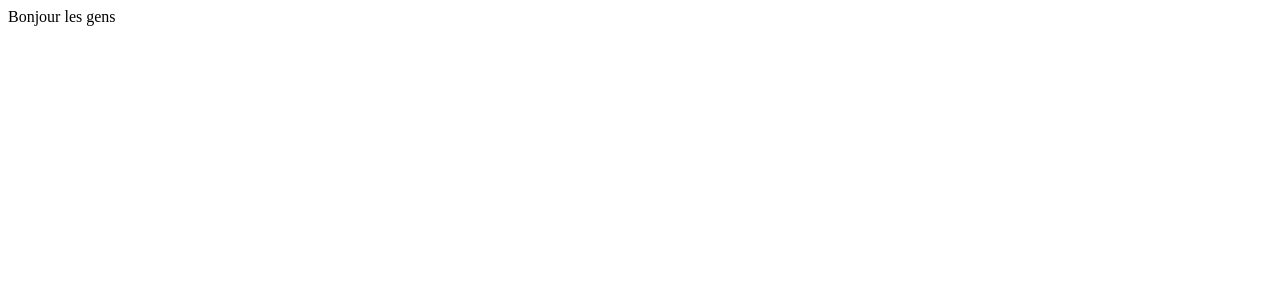
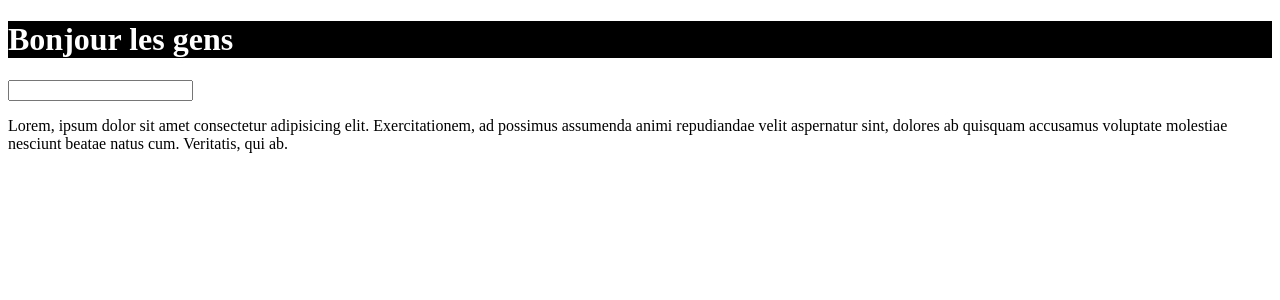
Before and after one commit to Ryn-Bghl/react-app-learn, a React (Create React App) app: page / in a window 1280 px wide. Shown: the top 300 px of the page. Built offline with nearby package versions, Linux system fonts and the light colour scheme.

Commit message:
JSX: variables

```diff
--- a/src/App.jsx
+++ b/src/App.jsx
@@ -1,5 +1,14 @@
+const title = "Bonjour les gens";
+const style = {color: 'white', backgroundColor: 'black'};
+
 function App() {
-  return "Bonjour les gens";
+      return <>
+        <h1 id="title" className="title" style={style}>{title}</h1>
+        <input type="text" />
+        <p>
+          Lorem, ipsum dolor sit amet consectetur adipisicing elit. Exercitationem, ad possimus assumenda animi repudiandae velit aspernatur sint, dolores ab quisquam accusamus voluptate molestiae nesciunt beatae natus cum. Veritatis, qui ab.
+        </p>
+      </>
 }
 
 export default App;
```
